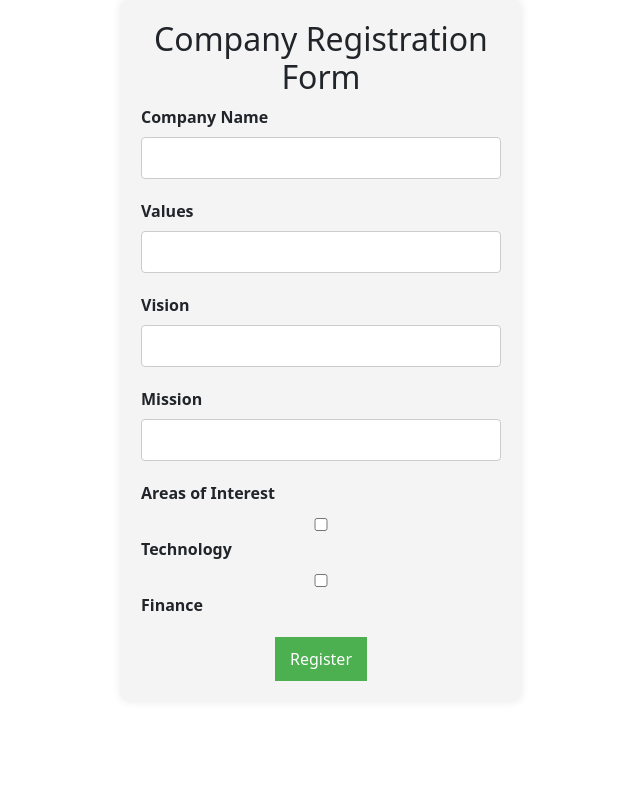
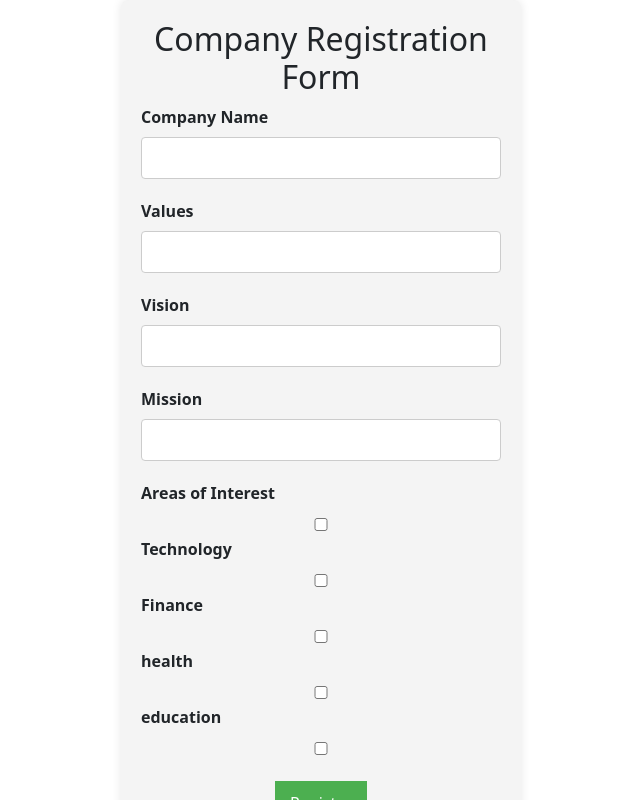
Before and after one commit to VARUN250301/Code_Rizz, a React (Create React App) app in the folder Frontend/: page /registration in a window 1280 px wide. Shown: the whole page, without its empty margins (319-959 px from the left). Built offline with nearby package versions, Linux system fonts and the light colour scheme; no server answers; what google-maps-react would draw is missing.

Commit message:
LearnCommit

```diff
--- /dev/null
+++ b/Frontend/src/Screens/Learn/CSRComplianceEducation.jsx
@@ -0,0 +1,51 @@
+import React from "react";
+import "./CSRComplianceEducation.css"; // Import your CSS file
+import Navbar from "../../components/Navbar/Navbar";
+
+const CSRComplianceEducation = () => {
+  return (
+    <div>
+      <Navbar />
+      <div>
+        <h1>Legal and Ethical Education on CSR</h1>
+
+        <p>
+          In alignment with the Government of India's mandate, companies are
+          required to allocate a minimum of 2 percent of their profits towards
+          Corporate Social Responsibility (CSR) initiatives. It is crucial for
+          companies to understand the legal and ethical aspects of CSR to ensure
+          compliance and adhere to ethical standards.
+        </p>
+
+        <h2>Key Features for CSR Compliance Education:</h2>
+
+        <ul>
+          <li>Informative resources on legal obligations related to CSR.</li>
+          <li>Guidance on ethical considerations in CSR initiatives.</li>
+          <li>
+            Interactive modules to aid understanding of compliance requirements.
+          </li>
+          <li>
+            Case studies illustrating successful CSR compliance and ethical
+            practices.
+          </li>
+          <li>Regular updates on legal changes affecting CSR policies.</li>
+        </ul>
+
+        <h2>Why is CSR Compliance Important?</h2>
+
+        <p>
+          Understanding and complying with CSR regulations not only ensures
+          adherence to the law but also contributes to building a positive
+          corporate image. Ethical CSR practices lead to sustainable and
+          impactful initiatives that benefit both companies and the communities
+          they serve.
+        </p>
+
+        {/* Add more educational content as needed */}
+      </div>
+    </div>
+  );
+};
+
+export default CSRComplianceEducation;
--- a/Frontend/src/Screens/LoginPage.jsx
+++ b/Frontend/src/Screens/LoginPage.jsx
@@ -3,7 +3,7 @@ import { Link, useNavigate } from "react-router-dom";
 import { signInWithEmailAndPassword } from "firebase/auth";
 import { signInWithPopup } from "firebase/auth";
 import { auth, provider, db } from "../firebase";
-import { collection, addDoc, doc, setDoc } from "firebase/firestore";
+import { collection, addDoc, doc, setDoc, getDoc } from "firebase/firestore";
 import InputControl from "../InputControl/InputControl";
 import styles from "./Login.module.css";
 import Cookies from "universal-cookie";
@@ -39,7 +39,16 @@ function Login() {
 
         const channelRef = await addDoc(collection(db, "users"), userData);
 
-        navigate("/home");
+        const userDocRef = doc(db, "users", user.displayName);
+
+        // Check if the user document already exists
+        const userDocSnapshot = await getDoc(userDocRef);
+
+        if (userDocSnapshot.coreValue.exists()) {
+          navigate("/home");
+        } else {
+          navigate("/registration");
+        }
       })
       .catch((err) => {
         setSubmitButtonDisabled(false);
@@ -61,10 +70,19 @@ function Login() {
         email: user.email,
       };
 
-      await setDoc(doc(db, "users", user.displayName), {
+      await setDoc(doc(db, "users", user.email), {
         userData,
       });
-      navigate("/home");
+      const userDocRef = doc(db, "users", user.displayName);
+
+      // Check if the user document already exists
+      const userDocSnapshot = await getDoc(userDocRef);
+
+      if (userDocSnapshot.coreValue) {
+        navigate("/home");
+      } else {
+        navigate("/registration");
+      }
     } catch (err) {
       console.error(err);
     }
--- a/Frontend/src/Screens/Map/Maps.js
+++ b/Frontend/src/Screens/Map/Maps.js
@@ -73,7 +73,8 @@ const NGOList = () => {
   return (
     <div>
       <div style={{ position: "relative" }}>
-        <div style={{ zIndex: "-1"}}>
+
+        <div style={{ zIndex: "-1" }}>
           <UserLocation />
         </div>
 
--- a/Frontend/src/components/Company-Registration/Form.js
+++ b/Frontend/src/components/Company-Registration/Form.js
@@ -117,6 +117,39 @@ const CompanyRegistrationForm = () => {
             />
             <label htmlFor="finance">Finance</label>
           </div>
+          <div>
+            <input
+              type="checkbox"
+              id="health"
+              name="areasOfInterest"
+              value="health"
+              checked={formData.areasOfInterest.includes("health")}
+              onChange={handleInterestChange}
+            />
+            <label htmlFor="technology">health</label>
+          </div>
+          <div>
+            <input
+              type="checkbox"
+              id="education"
+              name="areasOfInterest"
+              value="education"
+              checked={formData.areasOfInterest.includes("education")}
+              onChange={handleInterestChange}
+            />
+            <label htmlFor="education">education</label>
+          </div>
+          <div>
+            <input
+              type="checkbox"
+              id=""
+              name="areasOfInterest"
+              value=""
+              checked={formData.areasOfInterest.includes("")}
+              onChange={handleInterestChange}
+            />
+            <label htmlFor=""></label>
+          </div>
           {/* Add more areas of interest as needed */}
         </div>
 
--- a/Frontend/src/components/Navbar/MenuItems.js
+++ b/Frontend/src/components/Navbar/MenuItems.js
@@ -55,6 +55,12 @@ export const MenuItems = [
     url: "/learn",
     cName: "nav-links",
     icon: "fa-solid fa-info-dollar",
+  },
 
-  }
+  {
+    title: "Learn",
+    url: "/CSRComplianceEducation",
+    cName: "nav-links",
+    icon: "fa-solid fa-info-dollar",
+  },
 ];
--- a/Frontend/src/components/Navbar/Navbar.js
+++ b/Frontend/src/components/Navbar/Navbar.js
@@ -3,6 +3,8 @@ import { Component } from "react";
 import "./Navbarstyle.css";
 import { MenuItems } from "./MenuItems";
 import { Link } from "react-router-dom";
+
+
 
 class Navbar extends Component {
   state = { clicked: false , selected:'Home'};
```
Also changed, not shown: Frontend/src/components/Navbar/Navbarstyle.css (+6 -9 lines).
